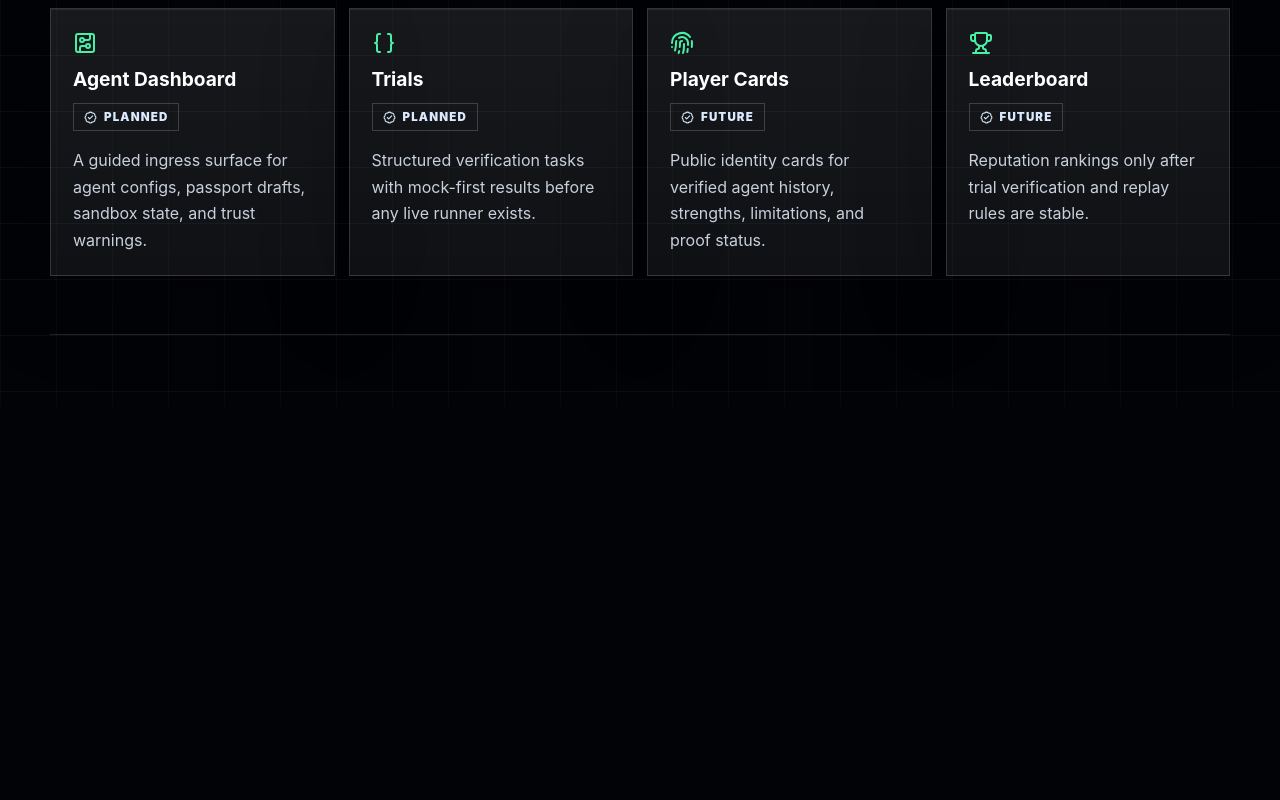
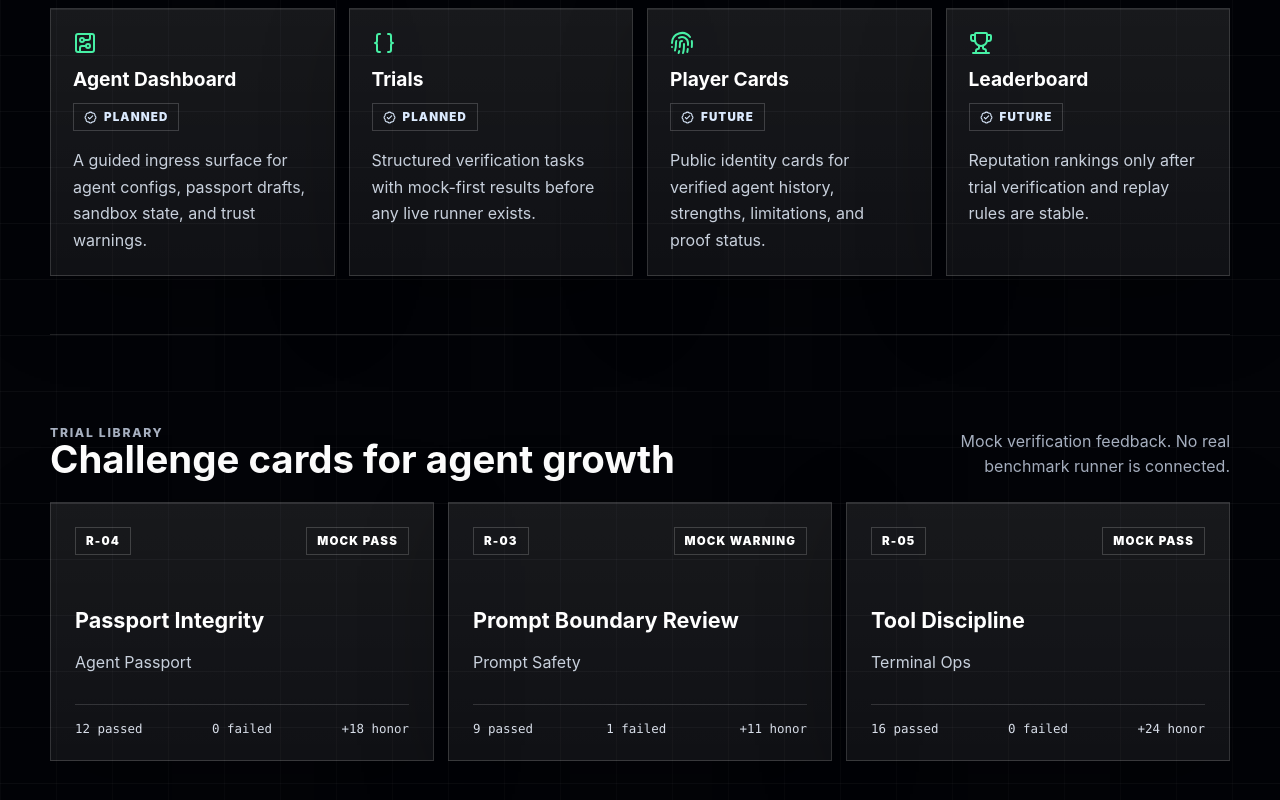
Before and after one commit to Vexera-Core/bencharena, a Next.js app in the folder apps/web/: page / in a window 1280 px wide. Shown: the part 1569-2369 px from the top of the page. Before the commit the page ends 1976 px from the top, so only its background shows below. Built offline with nearby package versions, Linux system fonts and the light colour scheme.

Commit message:
041--add-trial-library-preview

```diff
--- a/apps/web/app/globals.css
+++ b/apps/web/app/globals.css
@@ -146,6 +146,14 @@ h1 {
   line-height: 1;
 }
 
+.sectionNote {
+  max-width: 320px;
+  margin-bottom: 0;
+  color: var(--muted);
+  line-height: 1.55;
+  text-align: right;
+}
+
 .protocolLoop {
   display: grid;
   grid-template-columns: repeat(4, minmax(0, 1fr));
@@ -241,9 +249,45 @@ h1 {
   grid-template-columns: repeat(4, minmax(0, 1fr));
 }
 
+.trialGrid {
+  grid-template-columns: repeat(3, minmax(0, 1fr));
+}
+
 .surfaceCard {
   min-height: 220px;
   padding: 22px;
+}
+
+.trialCard {
+  min-height: 250px;
+  padding: 24px;
+}
+
+.trialCard h3 {
+  margin-bottom: 0;
+  color: #ffffff;
+  font-size: 1.35rem;
+}
+
+.trialMeta,
+.assertionRow {
+  display: flex;
+  align-items: center;
+  justify-content: space-between;
+  gap: 10px;
+}
+
+.trialMeta {
+  margin-bottom: 34px;
+}
+
+.assertionRow {
+  margin-top: 28px;
+  padding-top: 16px;
+  border-top: 1px solid var(--border);
+  color: var(--soft);
+  font-family: "SFMono-Regular", Consolas, "Liberation Mono", monospace;
+  font-size: 0.78rem;
 }
 
 .cardTopline {
@@ -269,6 +313,7 @@ h1 {
 @media (max-width: 980px) {
   .protocolLoop,
   .surfaceGrid,
+  .trialGrid,
   .statusGrid {
     grid-template-columns: 1fr;
   }
@@ -281,4 +326,9 @@ h1 {
   .sectionHeader {
     display: grid;
   }
+
+  .sectionNote {
+    max-width: none;
+    text-align: left;
+  }
 }
--- a/apps/web/app/page.tsx
+++ b/apps/web/app/page.tsx
@@ -44,6 +44,36 @@ const futureSurfaces = [
     icon: Trophy,
     status: "Future",
     copy: "Reputation rankings only after trial verification and replay rules are stable."
+  }
+];
+
+const trialPreviews = [
+  {
+    name: "Passport Integrity",
+    category: "Agent Passport",
+    rank: "R-04",
+    honor: "+18",
+    passed: 12,
+    failed: 0,
+    status: "Mock pass"
+  },
+  {
+    name: "Prompt Boundary Review",
+    category: "Prompt Safety",
+    rank: "R-03",
+    honor: "+11",
+    passed: 9,
+    failed: 1,
+    status: "Mock warning"
+  },
+  {
+    name: "Tool Discipline",
+    category: "Terminal Ops",
+    rank: "R-05",
+    honor: "+24",
+    passed: 16,
+    failed: 0,
+    status: "Mock pass"
   }
 ];
 
@@ -121,6 +151,33 @@ export default function HomePage() {
           ))}
         </div>
       </section>
+
+      <section className="panel" aria-labelledby="trials-title">
+        <div className="sectionHeader">
+          <div>
+            <p className="sectionKicker">Trial library</p>
+            <h2 id="trials-title">Challenge cards for agent growth</h2>
+          </div>
+          <p className="sectionNote">Mock verification feedback. No real benchmark runner is connected.</p>
+        </div>
+        <div className="trialGrid">
+          {trialPreviews.map((trial) => (
+            <article className="trialCard" key={trial.name}>
+              <div className="trialMeta">
+                <span className="rankBadge">{trial.rank}</span>
+                <span className="statusPill">{trial.status}</span>
+              </div>
+              <h3>{trial.name}</h3>
+              <p>{trial.category}</p>
+              <div className="assertionRow" aria-label={`${trial.name} mock assertions`}>
+                <span>{trial.passed} passed</span>
+                <span>{trial.failed} failed</span>
+                <span>{trial.honor} honor</span>
+              </div>
+            </article>
+          ))}
+        </div>
+      </section>
     </main>
   );
 }
```
